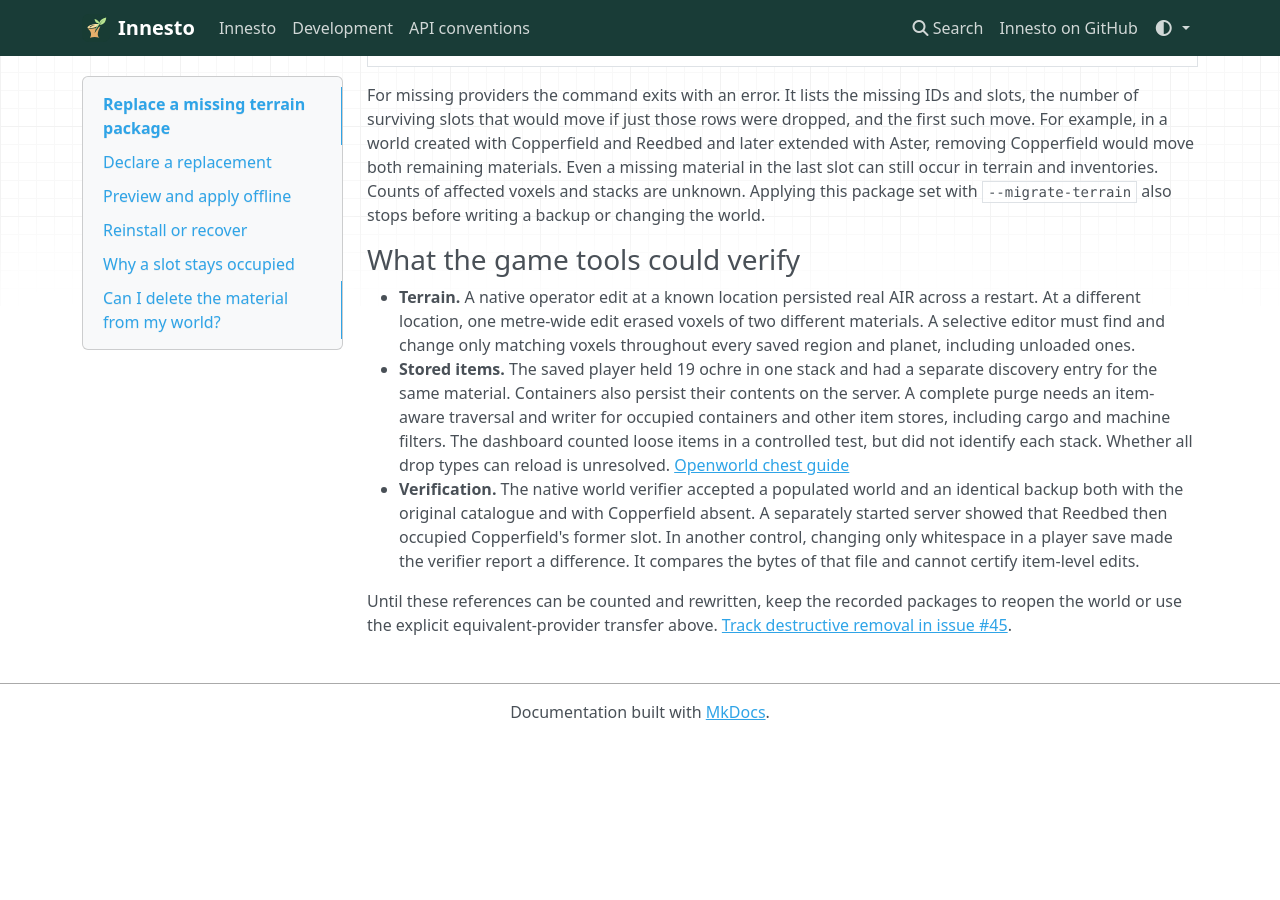
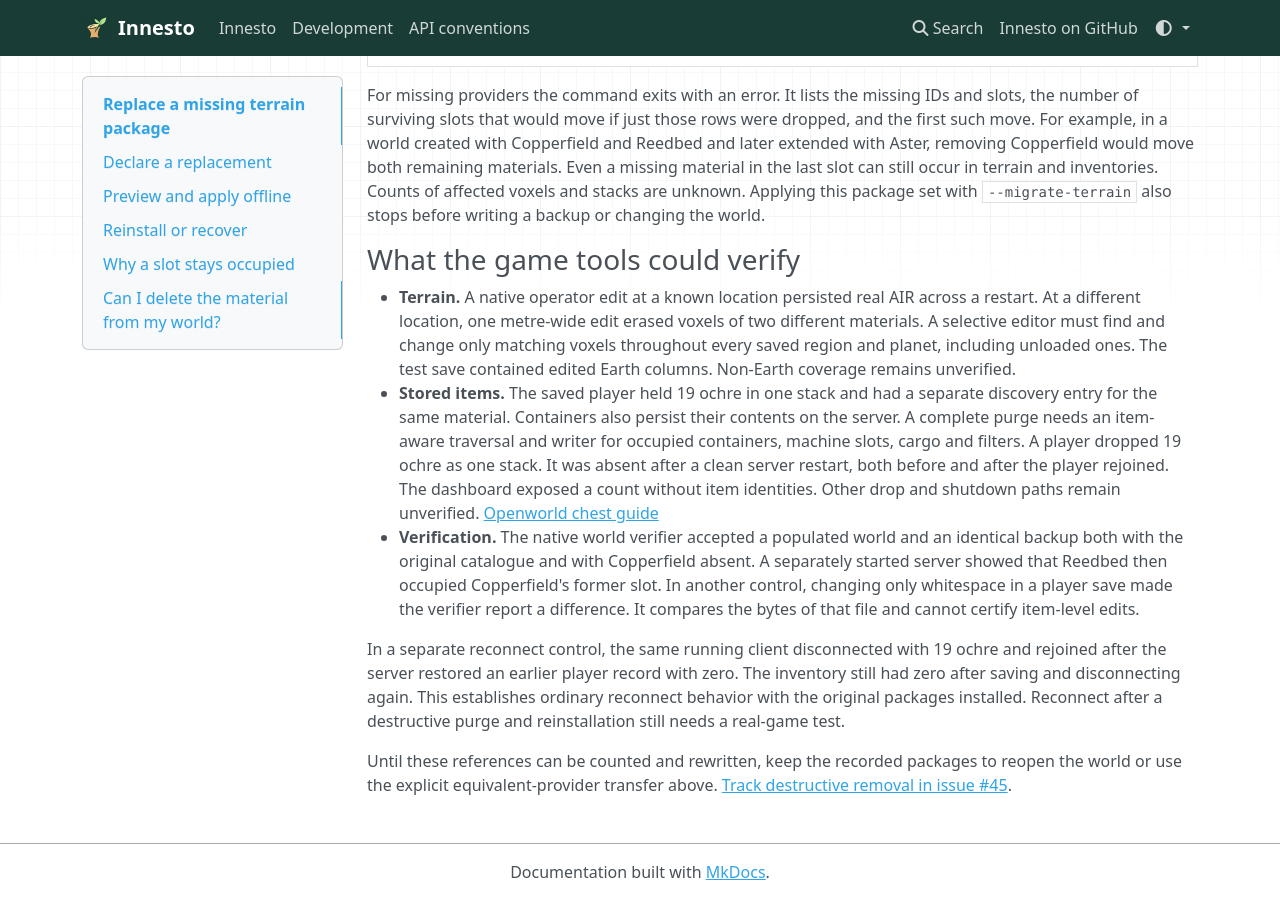
Before and after one commit to ImJstNickDev/Innesto, an MkDocs documentation site: the page built from docs/version/missing-terrain.md, in a window 1280 px wide and 900 px high, scrolled down 2513 px. Built offline with MkDocs 1.6.1, drawn with Linux system fonts in a browser that asks for light colours; nearby versions of some CDN libraries; before the commit the page ends 3253 px from its top, so only the background shows below that.

Commit message:
docs(terrain): record reconnect and dropped-stack controls

```diff
--- a/docs/version/missing-terrain.md
+++ b/docs/version/missing-terrain.md
@@ -79,8 +79,10 @@ For missing providers the command exits with an error. It lists the missing IDs
 
 ### What the game tools could verify
 
-- **Terrain.** A native operator edit at a known location persisted real AIR across a restart. At a different location, one metre-wide edit erased voxels of two different materials. A selective editor must find and change only matching voxels throughout every saved region and planet, including unloaded ones.
-- **Stored items.** The saved player held 19 ochre in one stack and had a separate discovery entry for the same material. Containers also persist their contents on the server. A complete purge needs an item-aware traversal and writer for occupied containers and other item stores, including cargo and machine filters. The dashboard counted loose items in a controlled test, but did not identify each stack. Whether all drop types can reload is unresolved. [Openworld chest guide](https://www.play-openworld.com/en-gb/wiki/getting-started/interface-inventory-chests/)
+- **Terrain.** A native operator edit at a known location persisted real AIR across a restart. At a different location, one metre-wide edit erased voxels of two different materials. A selective editor must find and change only matching voxels throughout every saved region and planet, including unloaded ones. The test save contained edited Earth columns. Non-Earth coverage remains unverified.
+- **Stored items.** The saved player held 19 ochre in one stack and had a separate discovery entry for the same material. Containers also persist their contents on the server. A complete purge needs an item-aware traversal and writer for occupied containers, machine slots, cargo and filters. A player dropped 19 ochre as one stack. It was absent after a clean server restart, both before and after the player rejoined. The dashboard exposed a count without item identities. Other drop and shutdown paths remain unverified. [Openworld chest guide](https://www.play-openworld.com/en-gb/wiki/getting-started/interface-inventory-chests/)
 - **Verification.** The native world verifier accepted a populated world and an identical backup both with the original catalogue and with Copperfield absent. A separately started server showed that Reedbed then occupied Copperfield's former slot. In another control, changing only whitespace in a player save made the verifier report a difference. It compares the bytes of that file and cannot certify item-level edits.
 
+In a separate reconnect control, the same running client disconnected with 19 ochre and rejoined after the server restored an earlier player record with zero. The inventory still had zero after saving and disconnecting again. This establishes ordinary reconnect behavior with the original packages installed. Reconnect after a destructive purge and reinstallation still needs a real-game test.
+
 Until these references can be counted and rewritten, keep the recorded packages to reopen the world or use the explicit equivalent-provider transfer above. [Track destructive removal in issue #45](https://github.com/ImJstNickDev/Innesto/issues/45).
```
